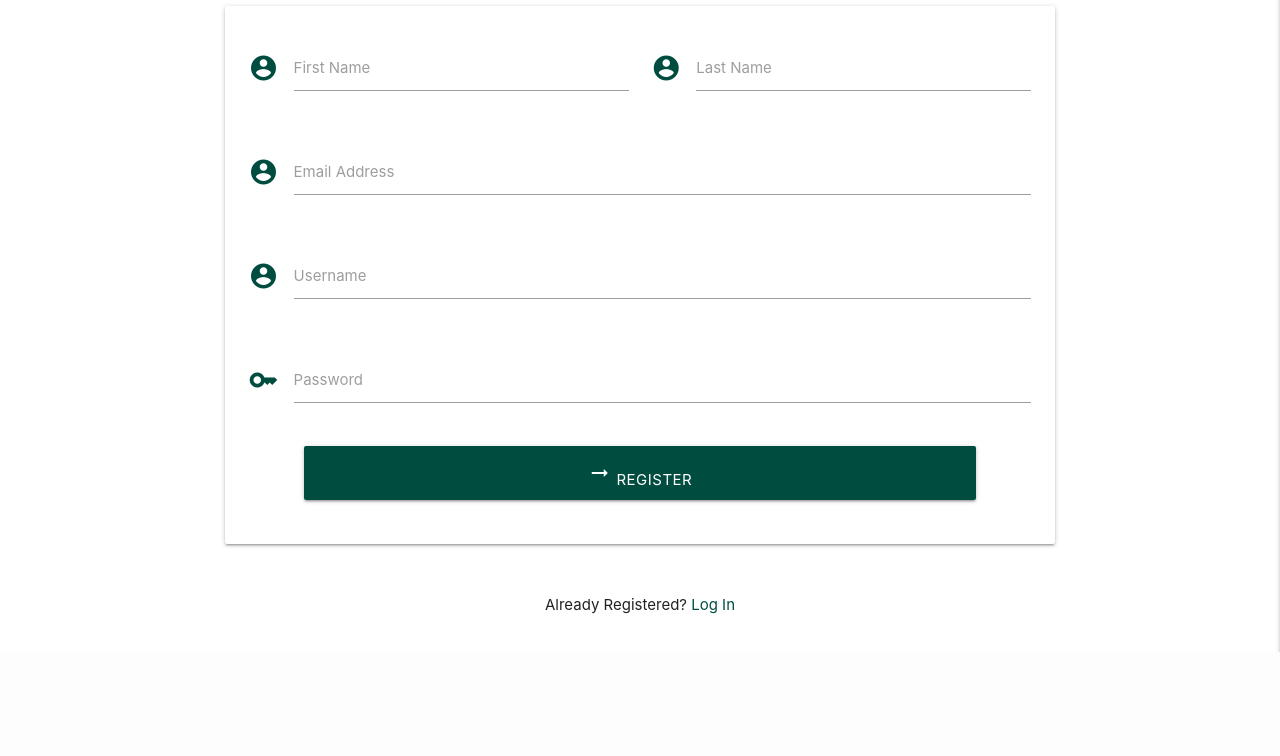
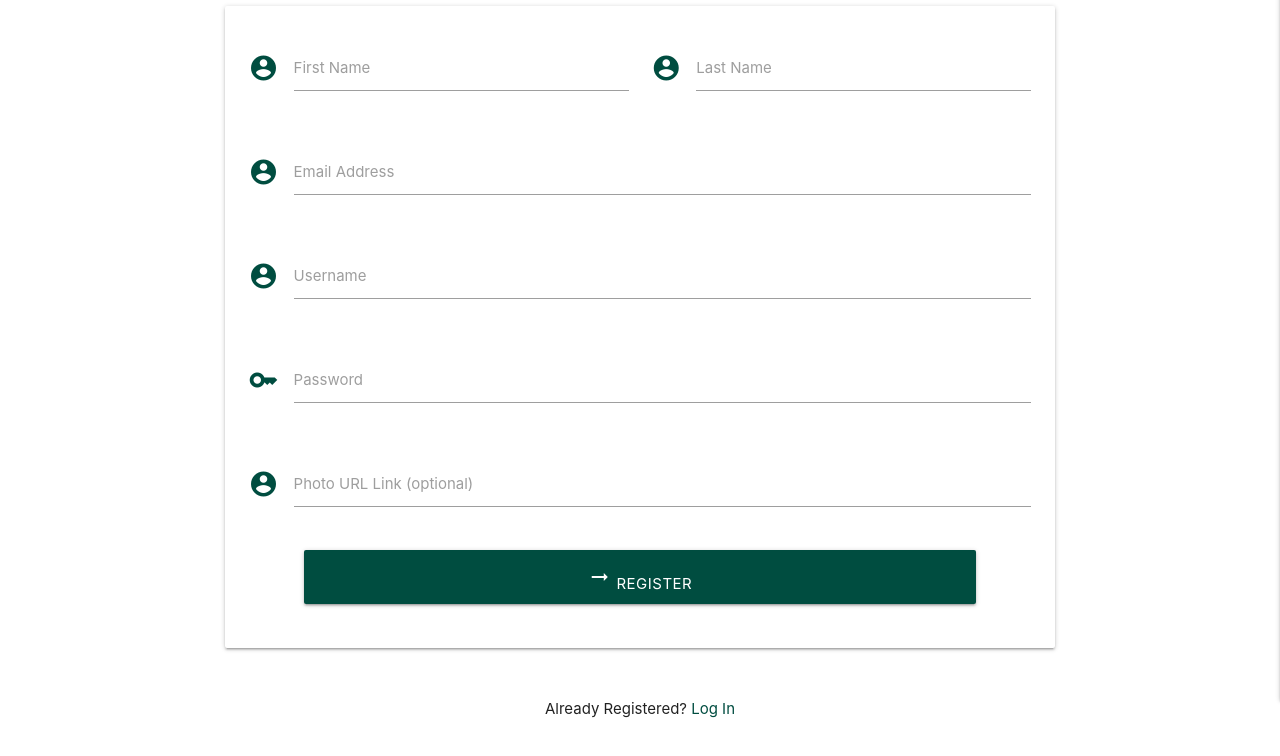
Before and after one commit to pawoods/spring-valley, a Flask app: page /register in a window 1280 px wide. Shown: the part 160-916 px from the top of the page. Before the commit the page ends 812 px from the top, so only its background shows below. Run offline with Flask 3, Linux system fonts and the light colour scheme; some libraries are stand-ins or nearby versions.

Commit message:
adds additional fields to register form, fixes bug with adding user_id

```diff
--- a/app.py
+++ b/app.py
@@ -46,7 +46,7 @@ def register():
         user_id = 1
         existing_id = True
         while existing_id:
-            if not mongo.db.user.find_one({"user": user_id}):
+            if not mongo.db.user.find_one({"user_id": user_id}):
                 existing_id = False
                 break
             user_id += 1
@@ -59,6 +59,7 @@ def register():
             "email": request.form.get("email"),
             "username": request.form.get("username"),
             "password": generate_password_hash(request.form.get("password")),
+            "photo_url": request.form.get("photo_url"),
             "is_super": False,
             "is_admin": False
         }
@@ -79,7 +80,9 @@ def sign_in():
 
 @app.route("/profile")
 def profile():
-    return render_template("profile.html")
+    # pulls current user from datatbase using id from session cookie
+    user = mongo.db.users.find_one({"user_id": session["user"]})
+    return render_template("profile.html", user=user)
 
 
 @app.route("/edit_details")
--- a/templates/base.html
+++ b/templates/base.html
@@ -26,8 +26,8 @@
                 <div class="user-view">
                     <div class="background teal darken-4">
                     </div>
-                    <a href="{{ url_for('profile') }}"><img class="circle" src="https://media.licdn.com/dms/image/C4D03AQGJSARvOdak-A/profile-displayphoto-shrink_800_800/0/1620599895775?e=1703721600&v=beta&t=PEvJUBOqTRx_SORlRkFeXVW_ICRB2hSXdDfNMMSo7fs"></a>
                     {% if user %}
+                    <a href="{{ url_for('profile') }}"><img class="circle" src="{{ user.photo_url }}"></a>
                     <span class="white-text name">{{ user.f_name }} {{ user.l_name }}</span>
                     <span class="white-text email">{{ user.username }}</span>
                     {% endif %}
--- a/templates/register.html
+++ b/templates/register.html
@@ -46,6 +46,14 @@
                         <label for="password">Password</label>
                     </div>
                 </div>
+                <!-- photo_url -->
+                <div class="row">
+                    <div class="input-field col s12">
+                        <i class="material-icons prefix teal-text text-darken-4">account_circle</i>
+                        <input id="photo_url" name="photo_url" type="text" class="validate">
+                        <label for="photo_url">Photo URL Link (optional)</label>
+                    </div>
+                </div>
                 <!-- Register -->
                 <div class="row">
                     <button type="submit" class="col s10 offset-s1 teal darken-4 btn-large">
```
